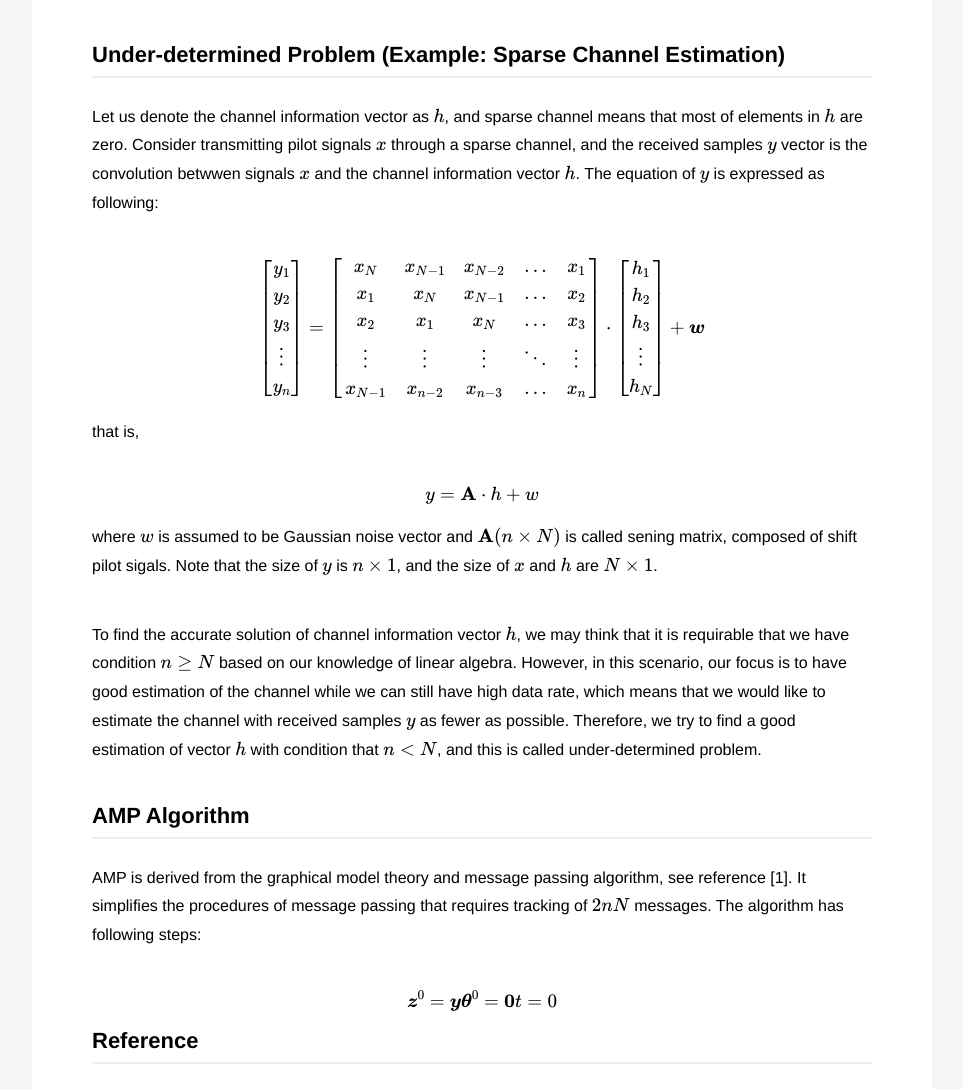
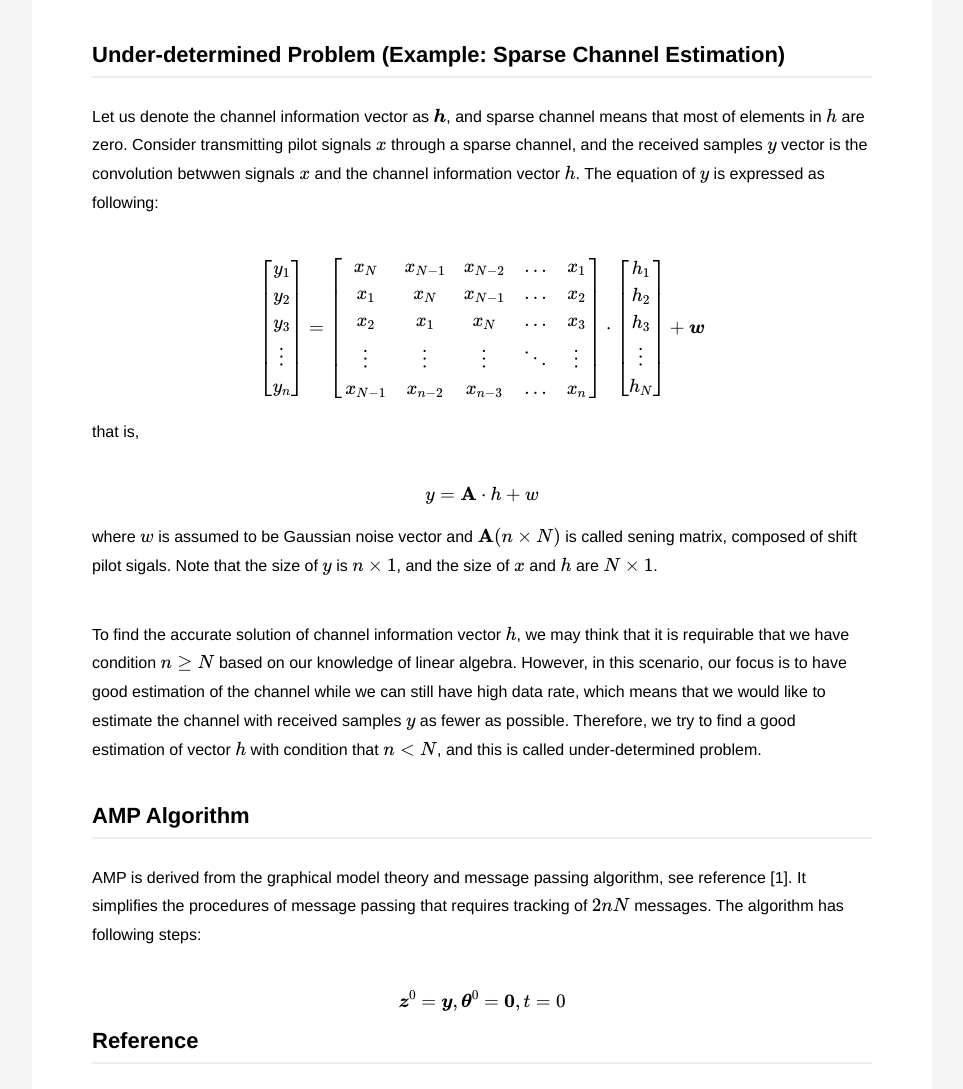
Before and after one commit to danqing117/danqing117.github.io, a Jekyll site: the page built from _posts/2017-04-06-AMP.md, in a window 1280 px wide. Shown: the part 284-1373 px from the top of the page, without its empty margins (158-1121 px from the left). Built offline with Jekyll 4.4.1, drawn with Linux system fonts in a browser that asks for light colours; formulas are drawn with MathJax 3.

Commit message:
Update 2017-04-06-AMP.md

```diff
--- a/_posts/2017-04-06-AMP.md
+++ b/_posts/2017-04-06-AMP.md
@@ -9,7 +9,7 @@ category: blog
 Approximate Message Passing (AMP) algorithm is to solve under-determined problems, that is, to recover sparse signals from few samples. I will take sparse channel estimation as an example to describe how to implement AMP algorithm and compare it with the well-known OMP (orthogonal matching pursuit) algorithm.
 
 ## Under-determined Problem (Example: Sparse Channel Estimation)
-Let us denote the channel information vector as \\(h\\), and sparse channel means that most of elements in \\(h\\) are zero. Consider transmitting pilot signals \\(x\\) through a sparse channel, and the received samples \\(y\\) vector is the convolution betwwen signals \\(x\\) and the channel information vector \\(h\\). The equation of \\(y\\) is expressed as following:
+Let us denote the channel information vector as \\(\boldsymbol{h}\\), and sparse channel means that most of elements in \\(h\\) are zero. Consider transmitting pilot signals \\(x\\) through a sparse channel, and the received samples \\(y\\) vector is the convolution betwwen signals \\(x\\) and the channel information vector \\(h\\). The equation of \\(y\\) is expressed as following:
 
 $$
 \begin{bmatrix}
@@ -48,9 +48,7 @@ To find the accurate solution of channel information vector \\(h\\), we may thin
 AMP is derived from the graphical model theory and message passing algorithm, see reference [1]. It simplifies the procedures of message passing that requires tracking of \\( 2nN\\) messages. The algorithm has following steps:
 
 $$
- \boldsymbol{z}^0 = \boldsymbol{y}
- \boldsymbol{\theta}^0 = \boldsymbol{0}
- t=0
+ \boldsymbol{z}^0 = \boldsymbol{y}, \boldsymbol{\theta}^0 = \boldsymbol{0}, t=0
 $$
 
 ## Reference
```
